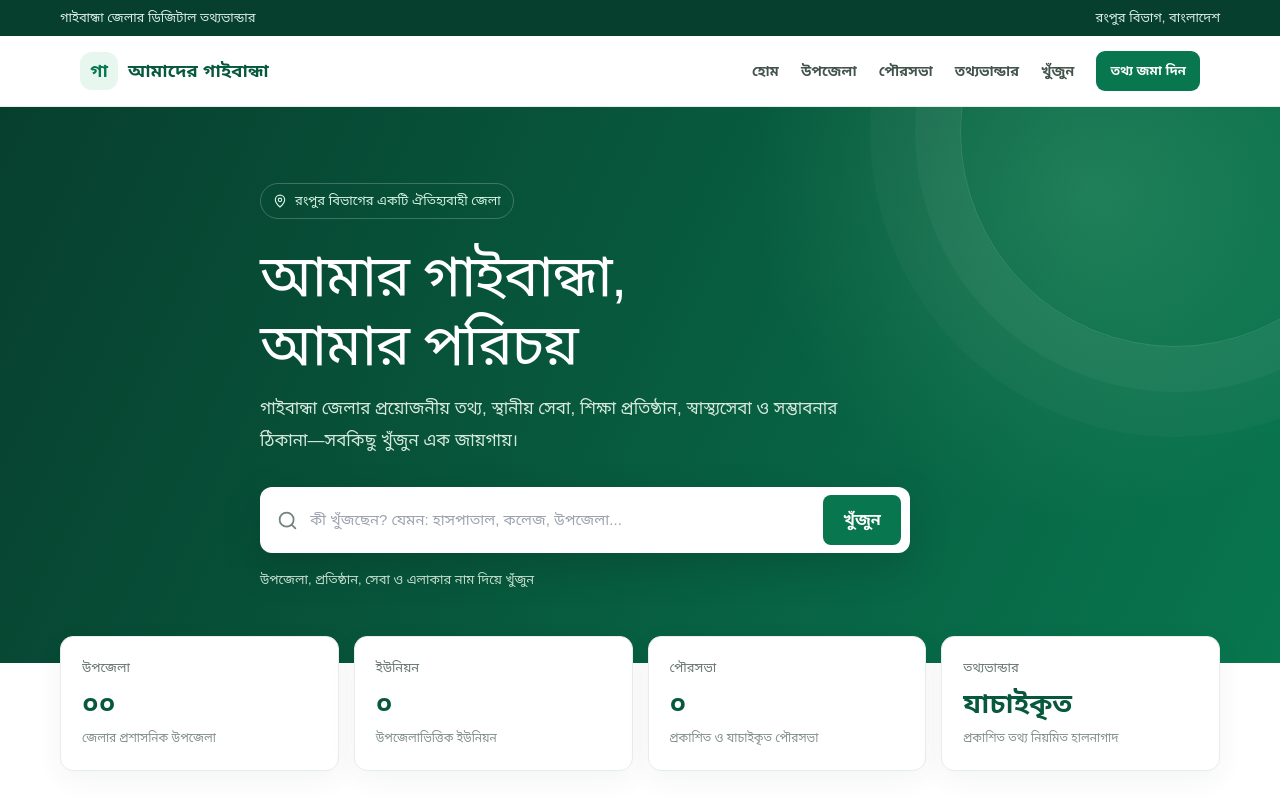
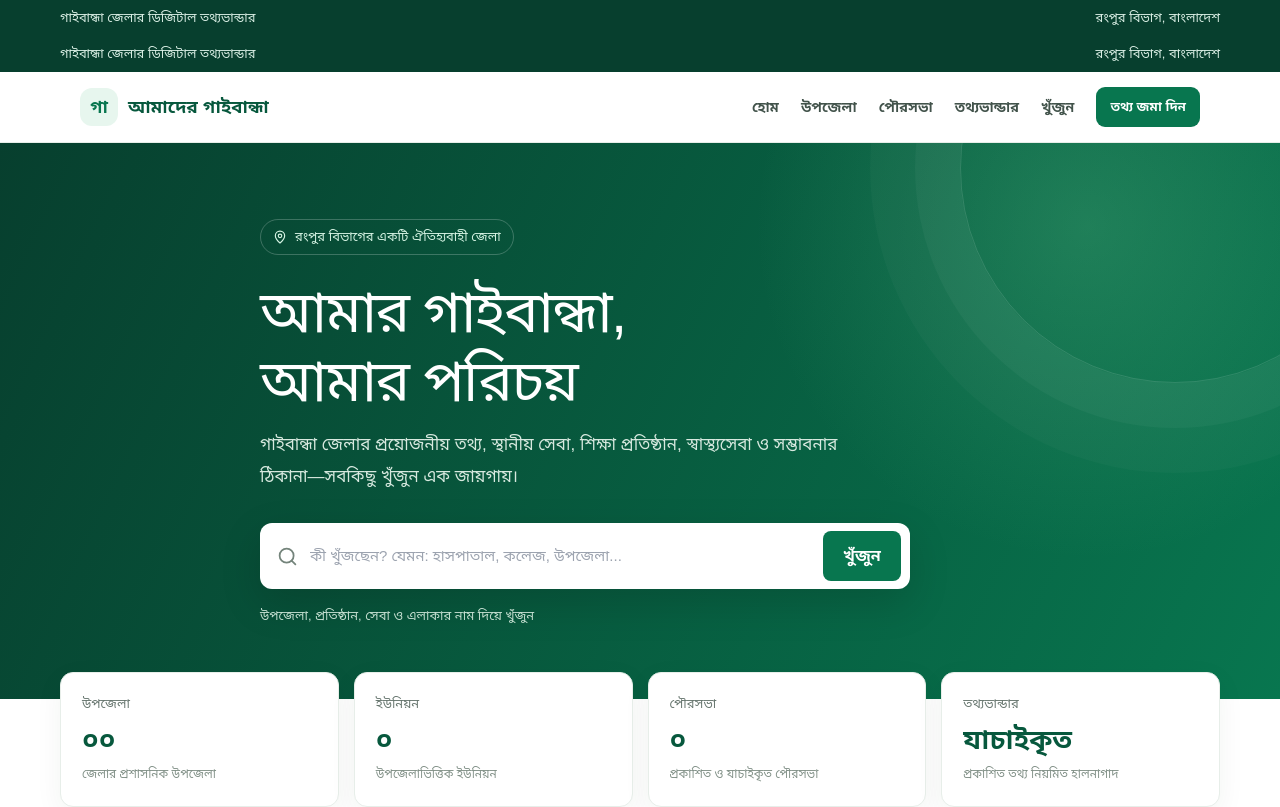
Before and after one commit to gaibandha5700/gaibandha, a Next.js app: page / in a window 1280 px wide. Shown: the top 807 px of the page. Built offline with nearby package versions, Linux system fonts and the light colour scheme; no server answers; the database is empty.

Commit message:
Move district topbar into shared public header

```diff
--- a/src/components/site-chrome.tsx
+++ b/src/components/site-chrome.tsx
@@ -2,7 +2,14 @@ import Link from "next/link";
 
 export function SiteHeader() {
   return (
-    <header className="site-header">
+    <>
+      <div className="topbar">
+        <div className="container topbar-inner">
+          <span>গাইবান্ধা জেলার ডিজিটাল তথ্যভান্ডার</span>
+          <span>রংপুর বিভাগ, বাংলাদেশ</span>
+        </div>
+      </div>
+      <header className="site-header">
       <div className="site-header-inner">
         <Link href="/" className="site-brand"><span className="site-brand-mark">গা</span><span>আমাদের গাইবান্ধা</span></Link>
         <nav className="site-nav" aria-label="প্রধান নেভিগেশন">
@@ -10,7 +17,8 @@ export function SiteHeader() {
         </nav>
         <details className="site-mobile-nav"><summary>মেনু</summary><div className="site-mobile-panel"><Link href="/">হোম</Link><Link href="/upazila">উপজেলা</Link><Link href="/municipality">পৌরসভা</Link><Link href="/directory">তথ্যভান্ডার</Link><Link href="/search">তথ্য খুঁজুন</Link><Link href="/submit">তথ্য জমা দিন</Link></div></details>
       </div>
-    </header>
+      </header>
+    </>
   );
 }
 
```
